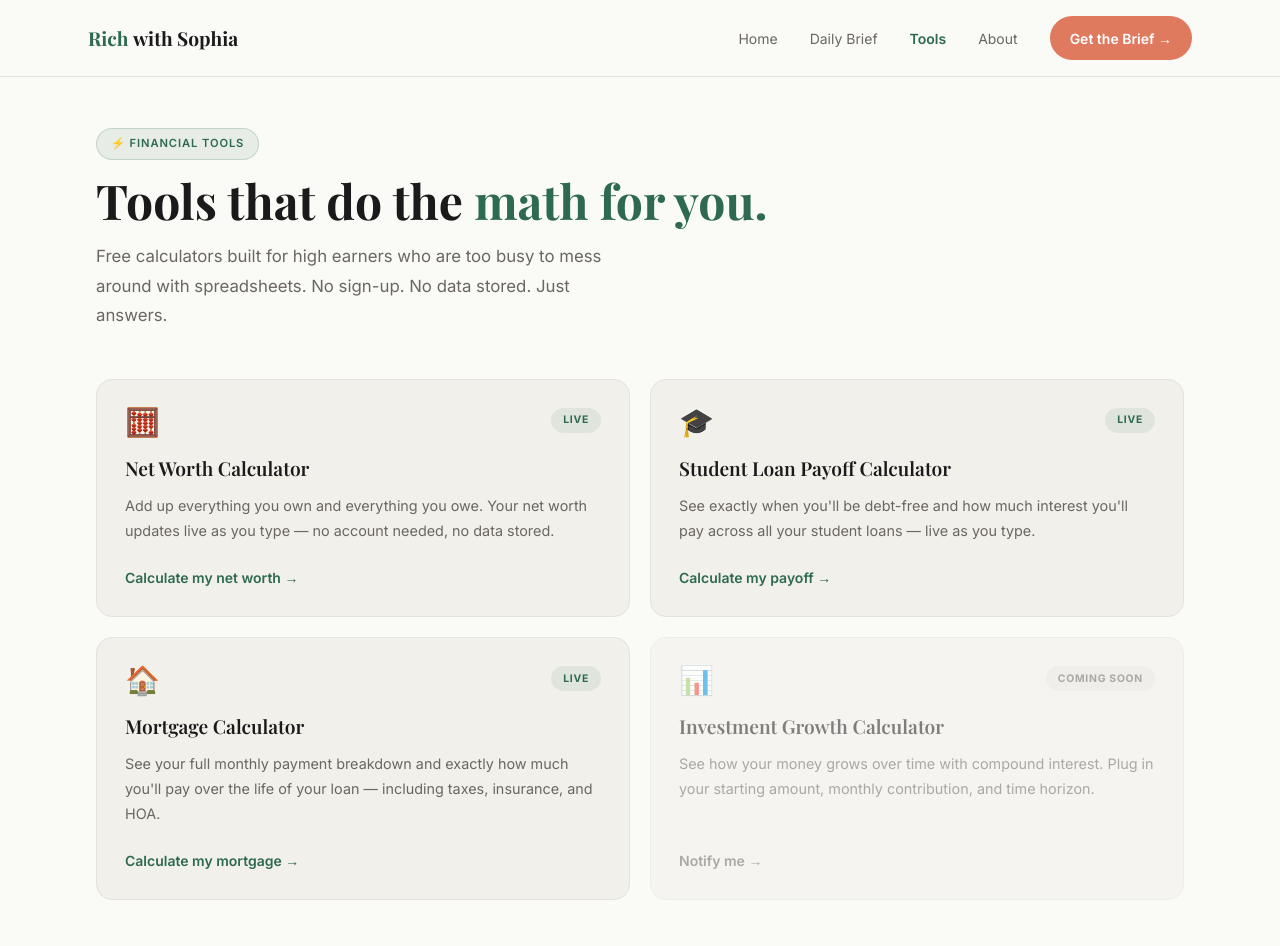
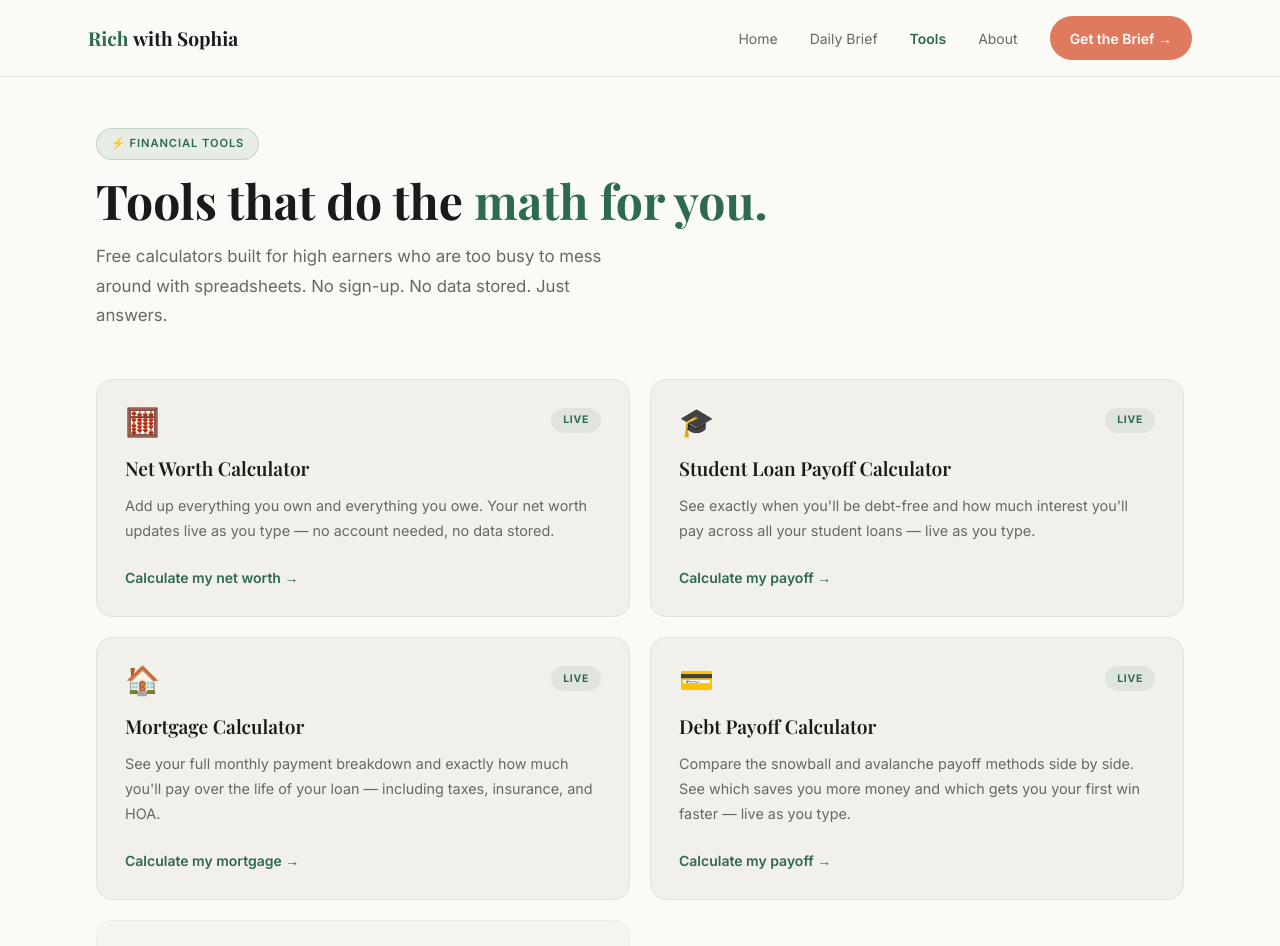
Before and after one commit to richwithsophia/myfinancesite, a Next.js app: page /tools in a window 1280 px wide. Shown: the top 946 px of the page. Built offline with nearby package versions, Linux system fonts and the light colour scheme.

Commit message:
feat: add debt payoff calculator card to tools page

```diff
--- a/app/tools/page.tsx
+++ b/app/tools/page.tsx
@@ -28,6 +28,13 @@ const tools = [
     body: "See your full monthly payment breakdown and exactly how much you'll pay over the life of your loan — including taxes, insurance, and HOA.",
     cta: "Calculate my mortgage →",
   },
+  {
+  href: "/tools/debt-payoff", emoji: "💳",
+  available: true, badge: "Live",
+  title: "Debt Payoff Calculator",
+  body: "Compare the snowball and avalanche payoff methods side by side. See which saves you more money and which gets you your first win faster — live as you type.",
+  cta: "Calculate my payoff →",
+},
   {
     href: "#", emoji: "📊",
     available: false, badge: "Coming Soon",
```
